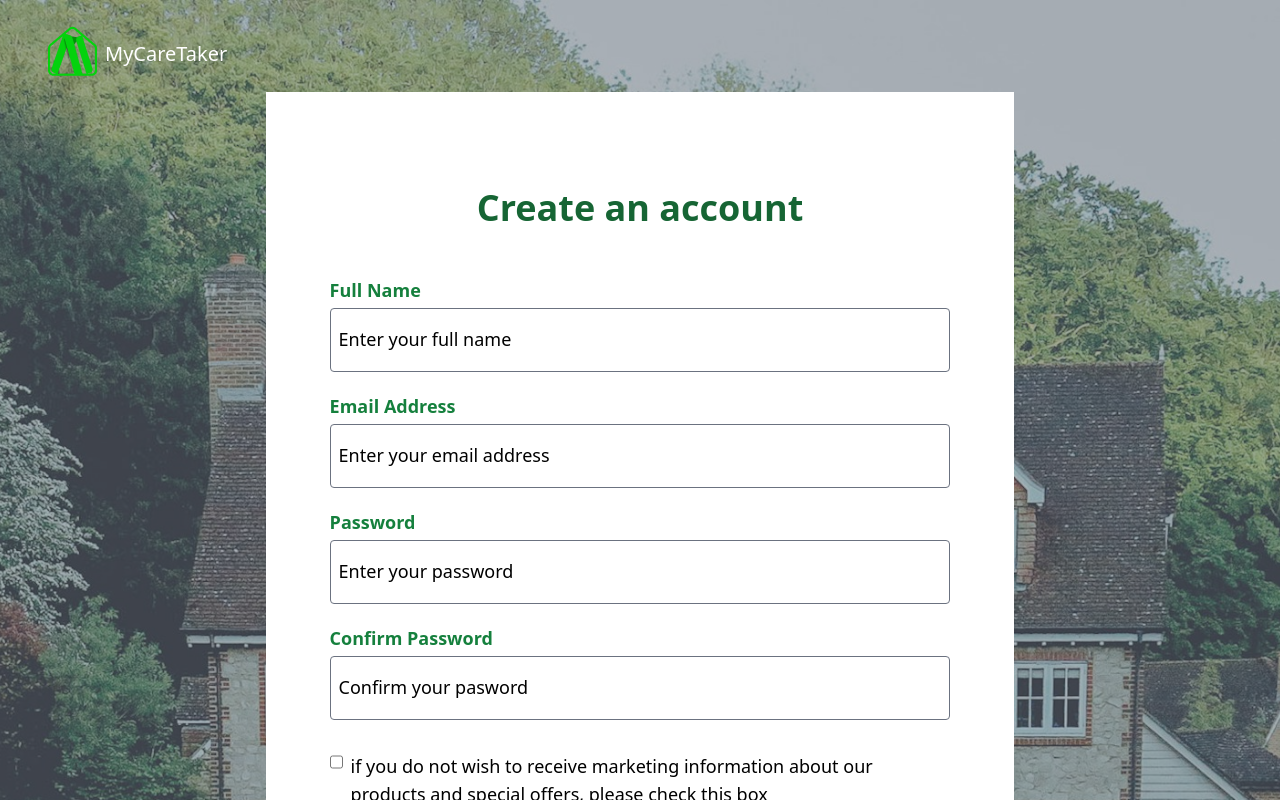
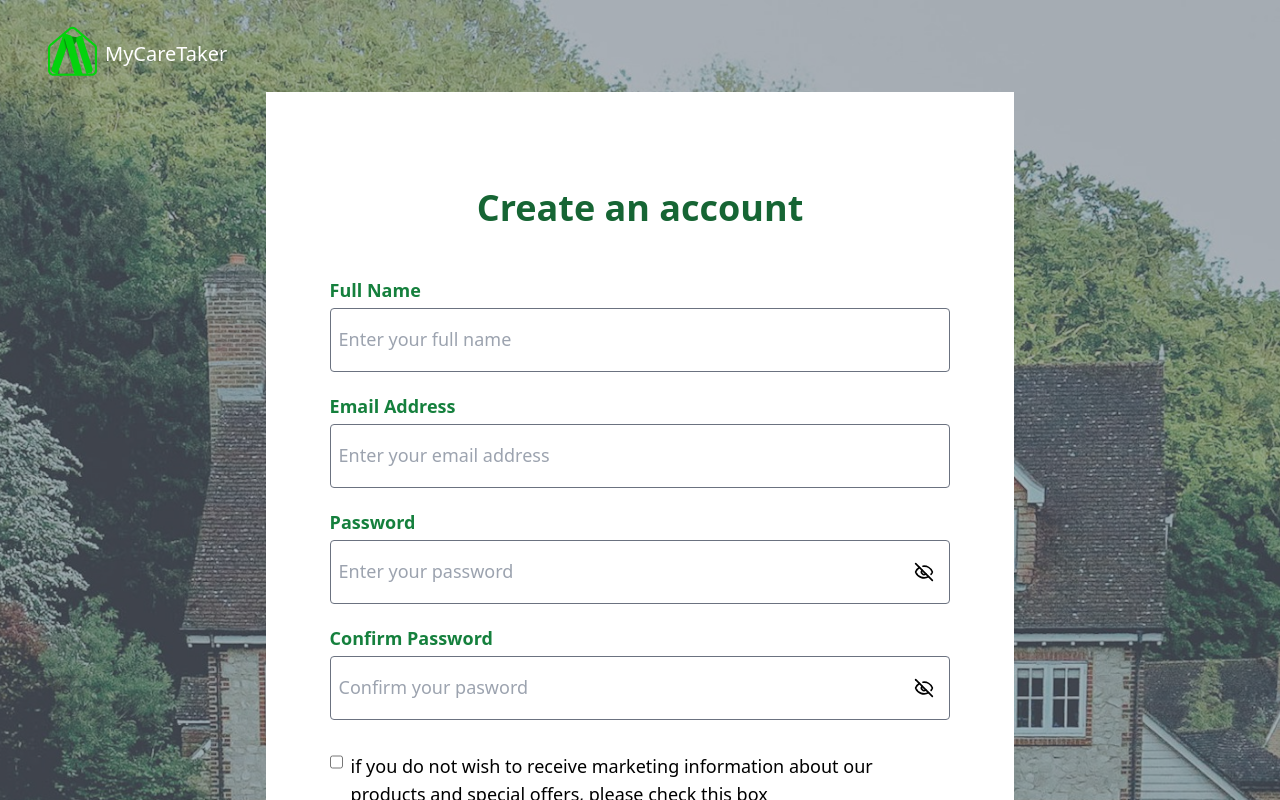
Before and after one commit to Project-X-organization/RentEase-Frontend, a React (Vite) app: page /signup in a window 1280 px wide. Shown: the top 800 px of the page. Built offline with nearby package versions, Linux system fonts and the light colour scheme; a web font is replaced by a local one.

Commit message:
Agent and User Signup and login form password fields upgraded with eye icon to toggle password visibility for better UX

```diff
--- a/src/components/agent/Login/LoginForm.jsx
+++ b/src/components/agent/Login/LoginForm.jsx
@@ -1,9 +1,13 @@
 import { useForm } from "react-hook-form";
+import { useState } from "react";
 import { useNavigate } from "react-router-dom";
+import { Eye, EyeOff } from "lucide-react";
+import { Link } from "react-router-dom";
 
 export default function LoginForm() {
   const { register, handleSubmit, formState: { errors } } = useForm();
   const navigate = useNavigate();
+  const [showPassword, setShowPassword] = useState(false);
 
   const onSubmit = (data) => {
     console.log("User Logged In:", data);
@@ -29,14 +33,17 @@ export default function LoginForm() {
               <p className="text-red-500 text-sm">{errors.email?.message}</p>
             </div>
 
-            <div>
+            <div className="relative">
               <label className="block text-lg font-medium">Password</label>
               <input
-                type="password"
+                type={showPassword ? "text":"password"}
                 {...register("password", { required: "Password is required" })}
                 className="w-full border rounded-lg p-4 text-xl"
                 placeholder="Enter your password"
               />
+              <span className="absolute right-4 top-1/2 mt-4 transform -translate-y-1/2 cursor-pointer" onClick={() =>{setShowPassword((prev) => (!prev))}}>
+                {showPassword ? <Eye size={20} />: <EyeOff size={20} />}
+              </span>
               <p className="text-red-500 text-sm">{errors.password?.message}</p>
             </div>
 
@@ -52,7 +59,7 @@ export default function LoginForm() {
             </button>
 
             <p className="text-lg text-gray-500 text-center mt-6">
-              Don't have an account? <a href="/" className="text-blue-500 font-semibold">Sign up</a>
+              Don't have an account? <Link to="/agent/signup" className="text-blue-500 font-semibold hover:text-blue-800 hover:text-xl">Sign up</Link>
             </p>
           </div>
         </form>
--- a/src/components/agent/Signup/SignupForm.jsx
+++ b/src/components/agent/Signup/SignupForm.jsx
@@ -3,6 +3,8 @@ import { yupResolver } from "@hookform/resolvers/yup";
 import * as yup from "yup";
 import { FaRegCheckCircle } from "react-icons/fa";
 import { useNavigate } from "react-router-dom";
+import { useState } from "react";
+import { Eye, EyeOff } from "lucide-react";
 
 const schema = yup.object().shape({
   firstName: yup.string().required("First Name is required"),
@@ -33,6 +35,8 @@ export default function SignupForm() {
   } = useForm({
     resolver: yupResolver(schema),
   });
+
+  const [showPassword, setShowPassword] = useState(false);
 
   const navigate = useNavigate();
 
@@ -111,26 +115,32 @@ export default function SignupForm() {
             </div>
 
             {/* Password */}
-            <div>
+            <div className="relative">
               <label className="block text-lg font-medium">Password</label>
               <input
-                type="password"
+                type={showPassword ? "text":"password"}
                 {...register("password")}
                 className="w-full border rounded p-3 text-lg"
                 placeholder="Enter password"
               />
+              <span className="absolute right-4 top-1/2 mt-4 transform -translate-y-1/2 cursor-pointer" onClick={() =>{setShowPassword((prev) => (!prev))}}>
+                {showPassword ? <Eye size={20} />: <EyeOff size={20} />}
+              </span>
               <p className="text-red-500 text-sm">{errors.password?.message}</p>
             </div>
 
             {/* Confirm Password */}
-            <div>
+            <div className="relative">
               <label className="block text-lg font-medium">Confirm Password</label>
               <input
-                type="password"
+                type={showPassword ? "text":"password"}
                 {...register("confirmPassword")}
                 className="w-full border rounded p-3 text-lg"
                 placeholder="Confirm your password"
               />
+              <span className="absolute right-4 top-1/2 mt-4 transform -translate-y-1/2 cursor-pointer" onClick={() =>{setShowPassword((prev) => (!prev))}}>
+                {showPassword ? <Eye size={20} />: <EyeOff size={20} />}
+              </span>
               <p className="text-red-500 text-sm">{errors.confirmPassword?.message}</p>
             </div>
 
--- a/src/components/user/FormField.jsx
+++ b/src/components/user/FormField.jsx
@@ -1,15 +1,26 @@
+import { useState } from "react";
+import { Eye, EyeOff } from "lucide-react";
+
 export default function FormField({ label, placeholder, type="text",  register, name, errors }) {
+    const [showPassword, setShowPassword] = useState(false);
+    const isTypePassword = type === "password"; //Check if Form Field is of type password
 
     return (
-      <div className="mb-5">
+      <div className="mb-5 relative">
         <label className="block text-lg font-semibold text-green-700 mb-1">{label}</label>
 
         <input
-            type={type}
+            type={isTypePassword && showPassword ? "text" : type}
             {...register(name)}
-            className="w-full border border-gray-500 rounded p-2 lg:placeholder:text-lg placeholder:text-black lg:h-16 bg-transparent"
+            className="w-full border border-gray-500 rounded p-2 lg:placeholder:text-lg lg:h-16 bg-transparent"
             placeholder={placeholder}
         />
+
+        {isTypePassword &&
+            <span className="absolute right-4 top-1/2 mt-4 transform -translate-y-1/2 cursor-pointer" onClick={() =>{setShowPassword((prev) => (!prev))}}>
+                {showPassword ? <Eye size={20} />: <EyeOff size={20} />}
+            </span>
+        }
 
         {/* Show validation error */}
         {errors[name] && <p className="text-red-500 text-sm mt-1">{errors[name]?.message}</p>}
```
